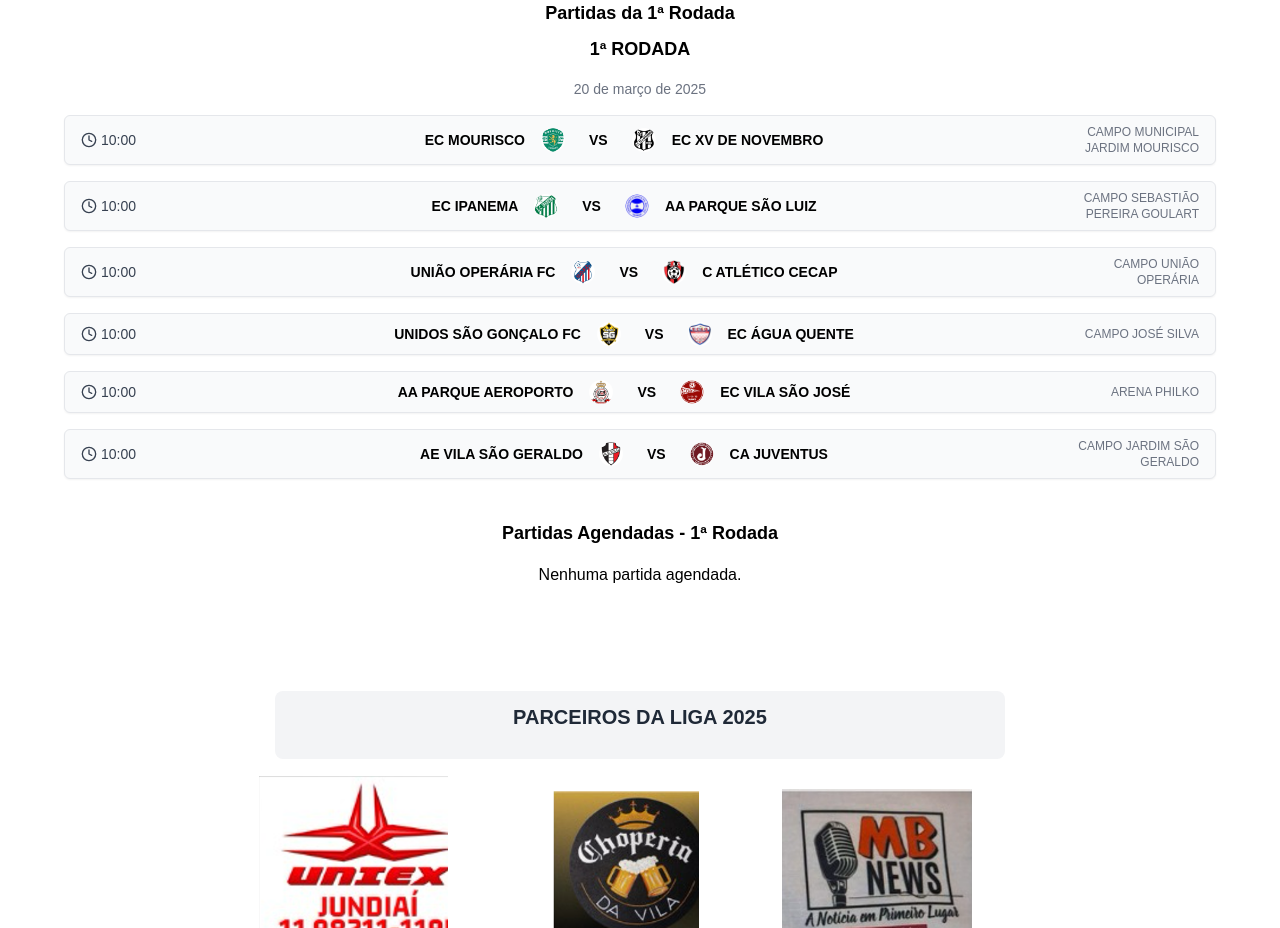
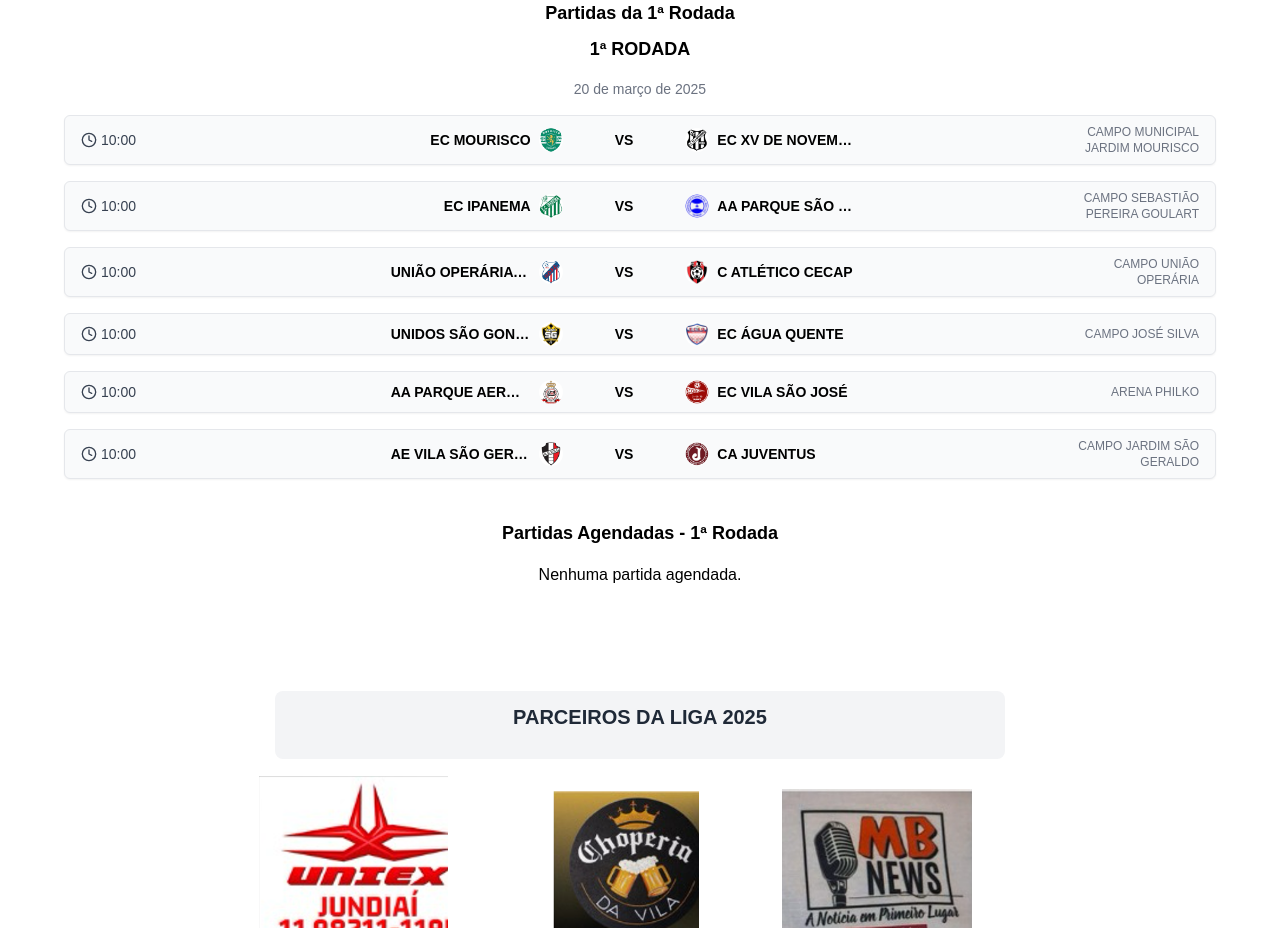
Before and after one commit to bdancost/amateur_football_league, a Next.js app: page /competicoes in a window 1280 px wide. Shown: the part 1640-2568 px from the top of the page. Built offline with nearby package versions, Linux system fonts and the light colour scheme.

Commit message:
Deixando alinhados os jogos do campeonato

```diff
--- a/src/components/PartidasRodada.tsx
+++ b/src/components/PartidasRodada.tsx
@@ -100,10 +100,13 @@ const PartidasRodada = ({
             </div>
 
             {/* Confronto */}
+            {/* Confronto */}
             <div className="flex items-center gap-4 text-sm font-medium uppercase">
               {mandante && (
-                <div className="flex items-center gap-4">
-                  <span className="font-bold">{mandante.name}</span>
+                <div className="flex items-center gap-2 w-[200px] justify-start">
+                  <span className="font-bold w-[140px] text-right truncate">
+                    {mandante.name}
+                  </span>
                   <Image
                     src={mandante.image}
                     alt={mandante.name}
@@ -117,7 +120,7 @@ const PartidasRodada = ({
               <span className="mx-2 font-bold">vs</span>
 
               {visitante && (
-                <div className="flex items-center gap-4">
+                <div className="flex items-center gap-2 w-[200px] justify-end">
                   <Image
                     src={visitante.image}
                     alt={visitante.name}
@@ -125,7 +128,9 @@ const PartidasRodada = ({
                     height={24}
                     className="rounded-full"
                   />
-                  <span className="font-bold">{visitante.name}</span>
+                  <span className="font-bold w-[140px] text-left truncate">
+                    {visitante.name}
+                  </span>
                 </div>
               )}
             </div>
```
